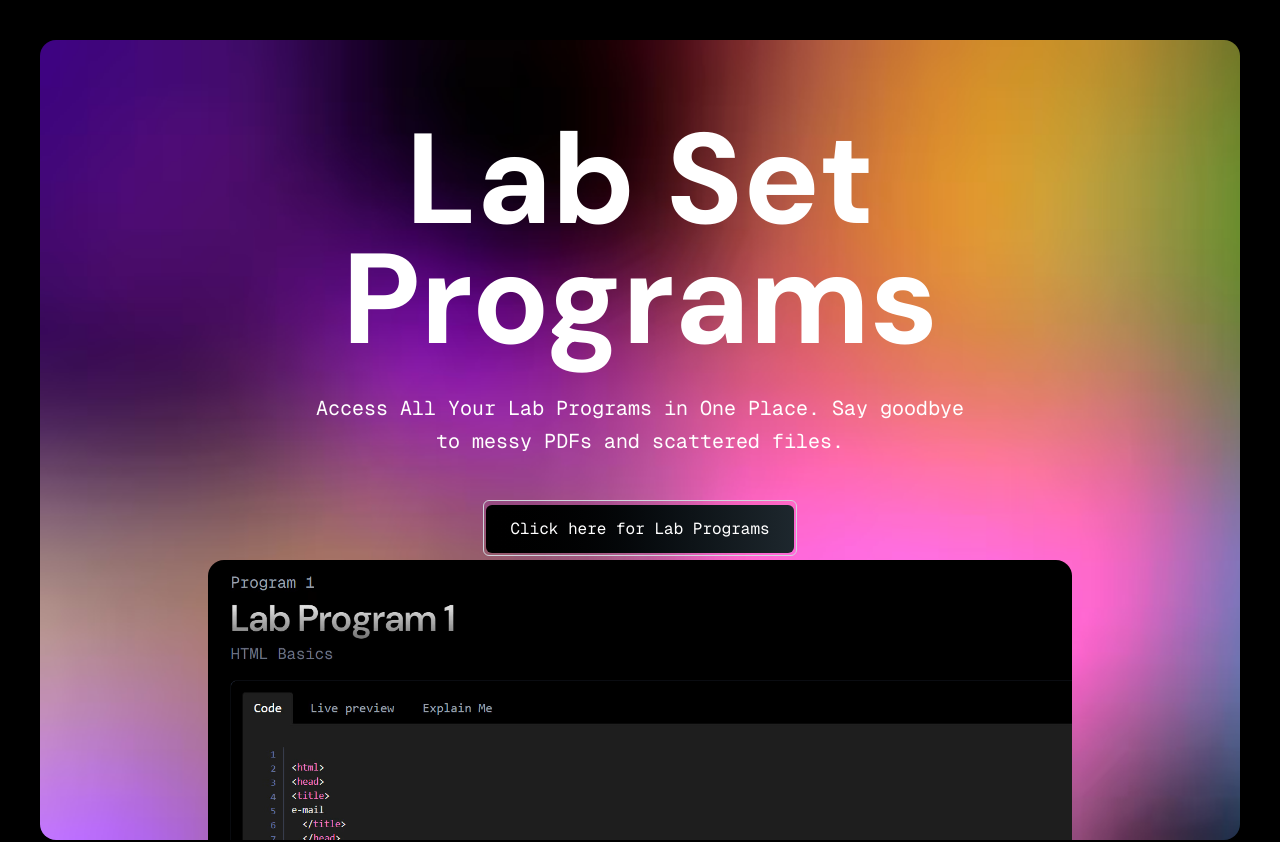
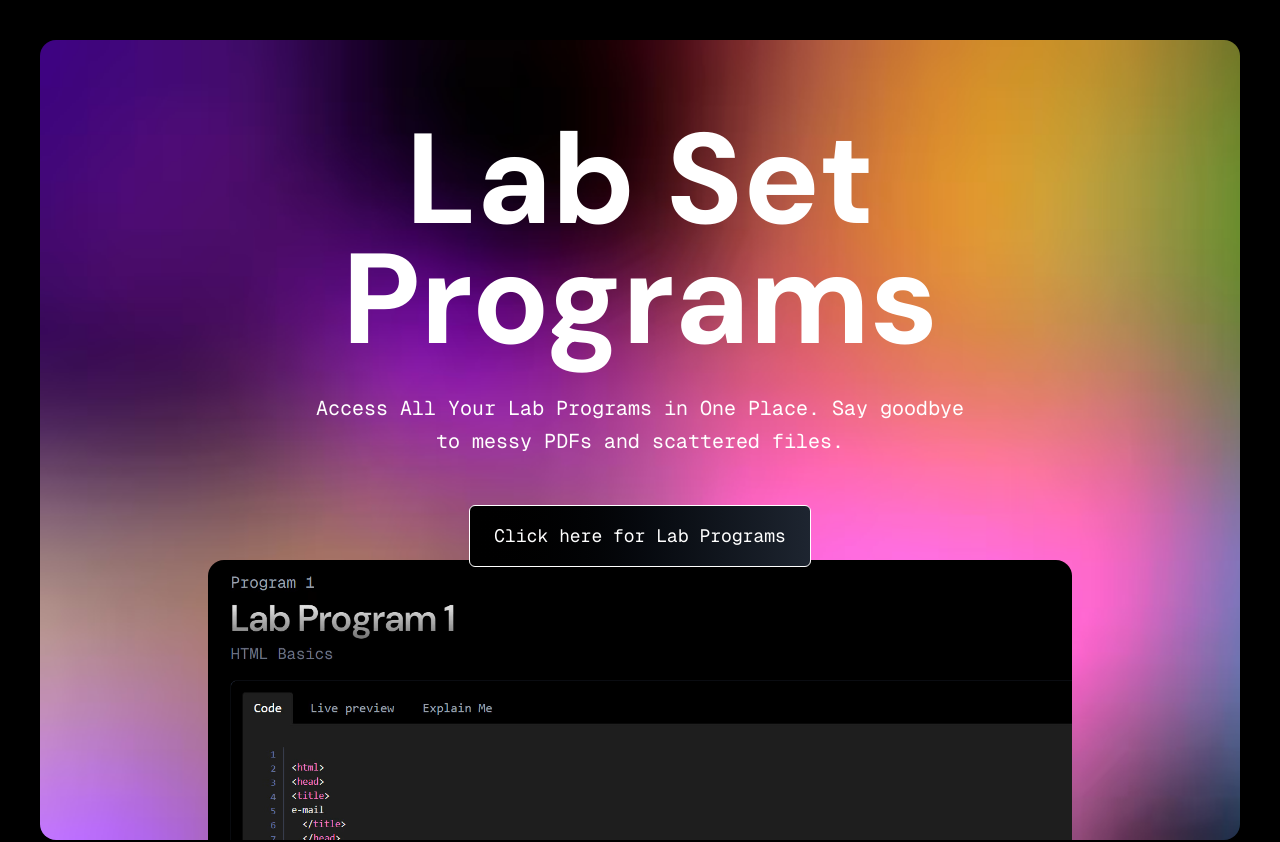
Before and after one commit to nknandakumar/LabProgramsApp, a React (Vite) app: page / in a window 1280 px wide. Shown: the top 842 px of the page. Built offline with nearby package versions, Linux system fonts and the light colour scheme; a small style sheet from the web is missing.

Commit message:
Finishing touch

```diff
--- a/src/pages/Home.jsx
+++ b/src/pages/Home.jsx
@@ -38,8 +38,10 @@ const Home = () => {
 					</p>
 
 					<Link to={`/subjects`}>
-					<span className="border border-gray-300 hover:border-white hover:border-2  py-4 px-0.5 rounded-md ">
-							<button className=" animate-border bg-gradient-to-r from-[#000]  via-[#36454F] to-[#0A0A0A] font-mono cursor-pointer text-white px-4 md:px-6 py-3   rounded-md">
+						<span className="flex justify-center">
+							<button
+								className="animate-border border cursor-pointer relative bg-gradient-to-r from-black via-gray-700 to-gray-900 text-white font-mono rounded-md transition-all duration-300  text-sm py-4 px-4 min-w-[140px]  sm:text-base sm:py-3 sm:px-5 sm:min-w-[160px] md:text-lg md:py-4 md:px-6 md:min-w-[180px] hover:shadow-lg hover:scale-105 active:scale-95 focus:outline-none focus:ring-2 focus:ring-white"
+							>
 								Click here for Lab Programs
 							</button>
 						</span>
@@ -62,7 +64,6 @@ const Home = () => {
 					<h2 className="font-sans font-[800] text-[36px] sm:text-[42px] md:text-[52px] leading-[42px] sm:leading-[50px] md:leading-[58px] bg-gradient-to-b text-transparent from-white to-neutral-500 bg-clip-text">
 						What You Get
 					</h2>
-
 
 					{/* Bento Grid Layout */}
 					<div className="grid grid-cols-1 md:grid-cols-3 gap-6 my-10 sm:my-16 md:my-20">
@@ -124,7 +125,7 @@ const Home = () => {
 						LabSet makes learning programming simple and efficient.
 					</p>
 					<Link to={`/subjects`}>
-					<span className="border border-gray-300 hover:border-white hover:border-2  py-4 px-0.5 rounded-md ">
+						<span className="border border-gray-300 hover:border-white hover:border-2  py-4 px-0.5 rounded-md ">
 							<button className=" animate-border bg-gradient-to-r from-[#000]  via-[#36454F] to-[#0A0A0A] font-mono cursor-pointer text-white px-6 py-3  rounded-md">
 								Click here for Lab Programs
 							</button>
```
